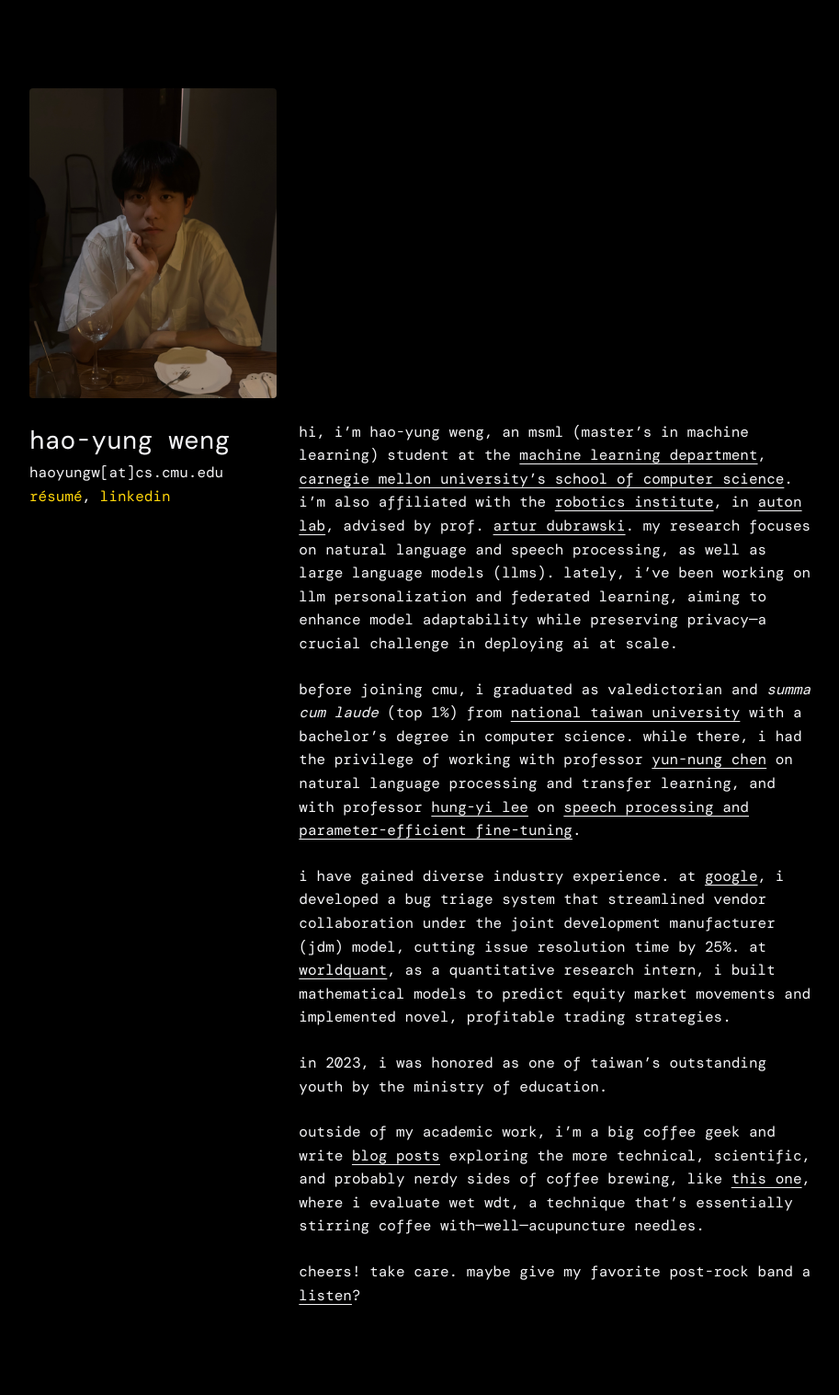
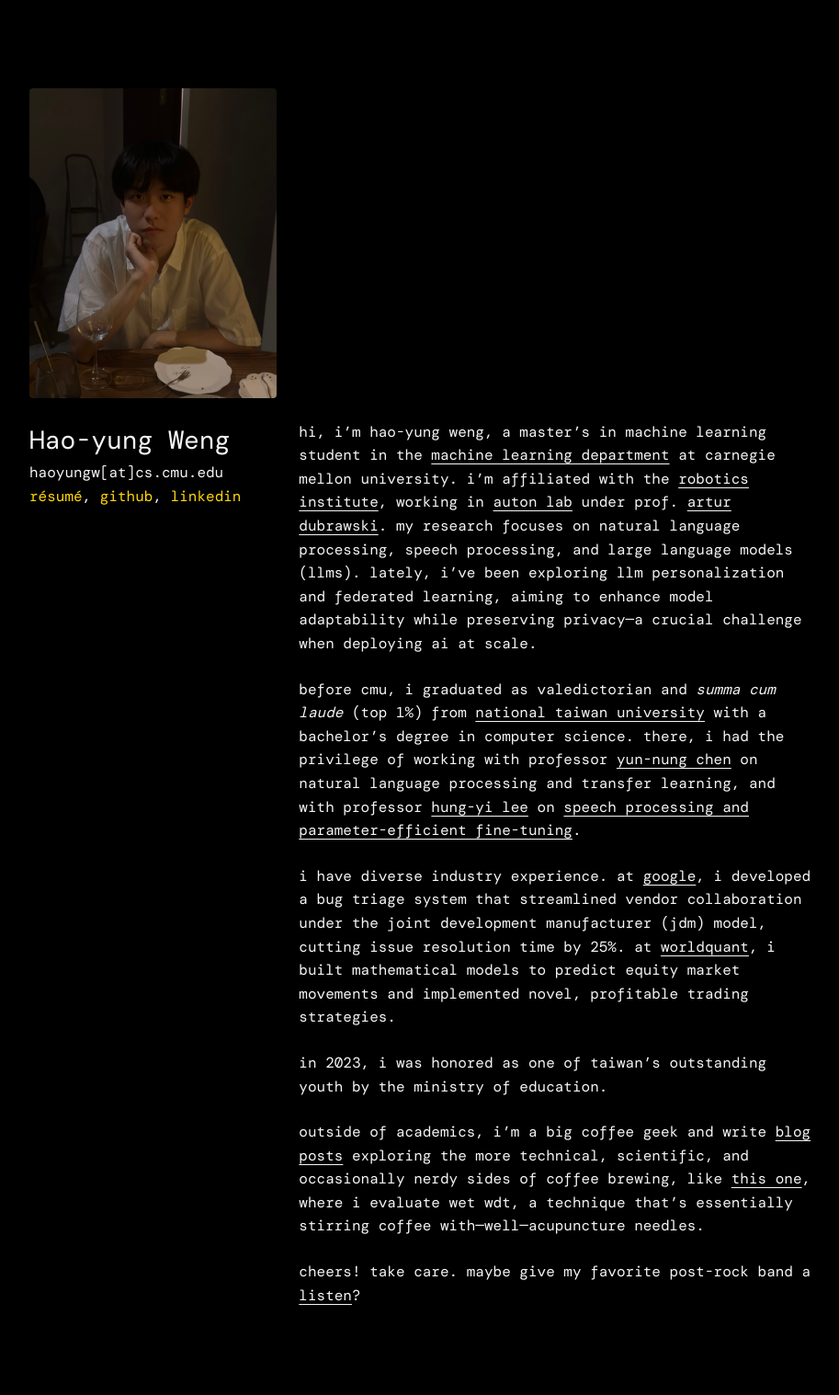
Before and after one commit to haoyungweng/haoyungweng.github.io, a Jekyll site: the page built from index.md, in a window 1280 px wide. Shown: the whole page at 92% size, without its empty margins (180-1093 px from the left). Built offline with Jekyll 4.4.1, drawn with Linux system fonts in a browser that asks for light colours.

Commit message:
revise content

```diff
--- a/_includes/head.html
+++ b/_includes/head.html
@@ -1,12 +1,13 @@
 <head>
     <!-- Google tag (gtag.js) -->
-    <script async src="https://www.googletagmanager.com/gtag/js?id=G-NF32YG33GY"></script>
+    <!-- Google tag (gtag.js) -->
+    <script async src="https://www.googletagmanager.com/gtag/js?id=G-J9V3J8HG49"></script>
     <script>
         window.dataLayer = window.dataLayer || [];
         function gtag() { dataLayer.push(arguments); }
         gtag('js', new Date());
 
-        gtag('config', 'G-NF32YG33GY');
+        gtag('config', 'G-J9V3J8HG49');
     </script>
 
     <meta charset="UTF-8">
--- a/_layouts/home.html
+++ b/_layouts/home.html
@@ -14,10 +14,11 @@
         </div>
         <div class="row">
             <div class="col-12 col-md-4 mb-4 mb-md-0">
-                <p class="title mb-3 mb-md-0">{{ page.title }}</p>
+                <p class="title mb-3 mb-md-0" style="text-transform: none;">{{ page.title }}</p>
                 <p>
                     haoyungw[at]cs.cmu.edu<br>
                     <a class="important" href="{{ '/assets/files/resume.pdf' | relative_url }}">résumé</a>,
+                    <a class="important" href="https://github.com/haoyungweng">github</a>,
                     <a class="important" href="https://www.linkedin.com/in/haoyungweng/">linkedin</a>
                 </p>
             </div>
--- a/index.md
+++ b/index.md
@@ -1,16 +1,16 @@
 ---
-title: Hao-Yung Weng
+title: Hao-yung Weng
 layout: home
 ---
 
-Hi, I’m Hao-Yung Weng, an MSML (Master’s in Machine Learning) student at the [Machine Learning Department](https://www.ml.cmu.edu/), [Carnegie Mellon University’s School of Computer Science](https://www.cs.cmu.edu/). I'm also affiliated with the [Robotics Institute](https://www.ri.cmu.edu/), in [Auton Lab](https://autonlab.org/), advised by Prof. [Artur Dubrawski](https://www.ri.cmu.edu/ri-faculty/artur-w-dubrawski/). My research focuses on natural language and speech processing, as well as large language models (LLMs). Lately, I’ve been working on LLM personalization and federated learning, aiming to enhance model adaptability while preserving privacy—a crucial challenge in deploying AI at scale.
+Hi, I’m Hao-yung Weng, a Master's in Machine Learning student in the [Machine Learning Department](https://www.ml.cmu.edu/) at Carnegie Mellon University. I'm affiliated with the [Robotics Institute](https://www.ri.cmu.edu/), working in [Auton Lab](https://autonlab.org/) under Prof. [Artur Dubrawski](https://www.ri.cmu.edu/ri-faculty/artur-w-dubrawski/). My research focuses on natural language processing, speech processing, and large language models (LLMs). Lately, I’ve been exploring LLM personalization and federated learning, aiming to enhance model adaptability while preserving privacy—a crucial challenge when deploying AI at scale.
 
-Before joining CMU, I graduated as valedictorian and *summa cum laude* (top 1%) from [National Taiwan University](https://www.ntu.edu.tw/english/) with a bachelor's degree in computer science. While there, I had the privilege of working with Professor [Yun-Nung Chen](https://www.csie.ntu.edu.tw/~yvchen/) on natural language processing and transfer learning, and with Professor [Hung-yi Lee](https://speech.ee.ntu.edu.tw/~hylee/index.php) on [speech processing and parameter-efficient fine-tuning](https://arxiv.org/abs/2401.02122).
+Before CMU, I graduated as valedictorian and *summa cum laude* (top 1%) from [National Taiwan University](https://www.ntu.edu.tw/english/) with a bachelor's degree in computer science. There, I had the privilege of working with Professor [Yun-Nung Chen](https://www.csie.ntu.edu.tw/~yvchen/) on natural language processing and transfer learning, and with Professor [Hung-yi Lee](https://speech.ee.ntu.edu.tw/~hylee/index.php) on [speech processing and parameter-efficient fine-tuning](https://arxiv.org/abs/2401.02122).
 
-I have gained diverse industry experience. At [Google](https://about.google/), I developed a bug triage system that streamlined vendor collaboration under the Joint Development Manufacturer (JDM) model, cutting issue resolution time by 25%. At [WorldQuant](https://www.worldquant.com/), as a quantitative research intern, I built mathematical models to predict equity market movements and implemented novel, profitable trading strategies.
+I have diverse industry experience. At [Google](https://about.google/), I developed a bug triage system that streamlined vendor collaboration under the Joint Development Manufacturer (JDM) model, cutting issue resolution time by 25%. At [WorldQuant](https://www.worldquant.com/), I built mathematical models to predict equity market movements and implemented novel, profitable trading strategies.
 
 In 2023, I was honored as one of Taiwan's Outstanding Youth by the Ministry of Education.
 
-Outside of my academic work, I'm a big coffee geek and write [blog posts](https://whycoffee.blog/en) exploring the more technical, scientific, and probably nerdy sides of coffee brewing, like [this one](https://whycoffee.blog/en/articles/Wet-WDT-A-Re-Evaluation), where I evaluate Wet WDT, a technique that's essentially stirring coffee with—well—acupuncture needles.
+Outside of academics, I'm a big coffee geek and write [blog posts](https://whycoffee.blog/en) exploring the more technical, scientific, and occasionally nerdy sides of coffee brewing, like [this one](https://whycoffee.blog/en/articles/Wet-WDT-A-Re-Evaluation), where I evaluate Wet WDT, a technique that's essentially stirring coffee with—well—acupuncture needles.
 
 Cheers! Take care. Maybe give my favorite post-rock band a [listen](https://youtu.be/0lKahceY8qg)?
```
